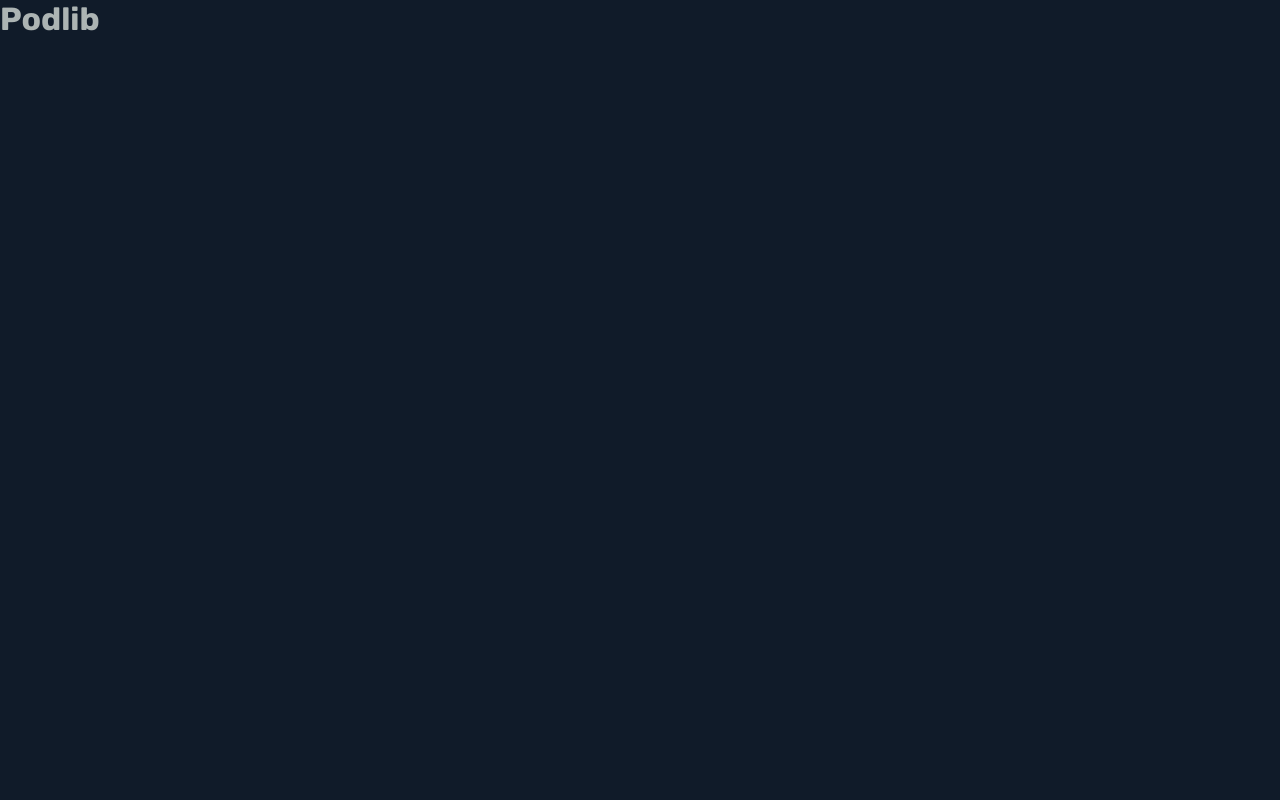
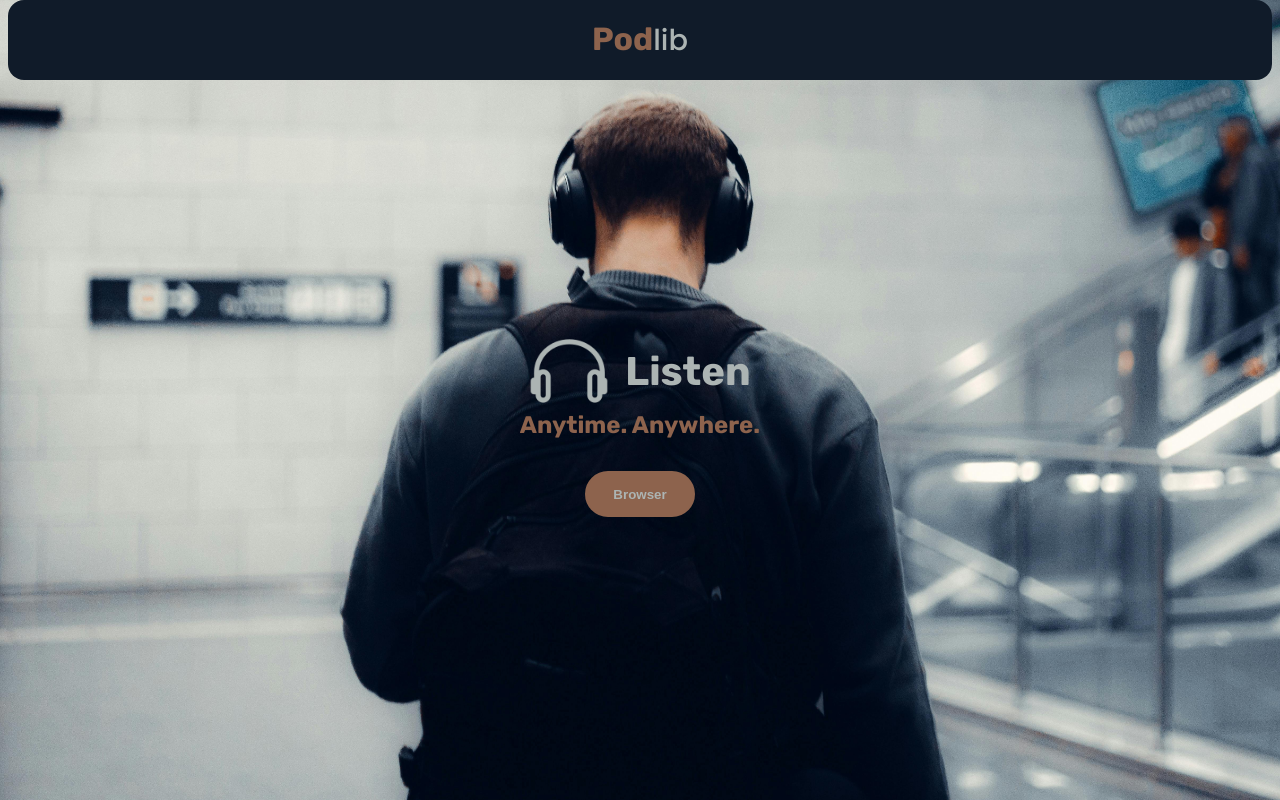
Before and after one commit to KwandileMgenge/CS20240155_WFO2407_D_Kwandile-Mgenge_DJS11, a React (Vite) app: page / in a window 1280 px wide. Built offline with nearby package versions, Linux system fonts and the light colour scheme.

Commit message:
HomePage Implementation and Design

```diff
--- a/src/index.css
+++ b/src/index.css
@@ -22,3 +22,80 @@
   -webkit-font-smoothing: antialiased;
   -moz-osx-font-smoothing: grayscale;
 }
+
+a {
+  margin: 2rem 0;
+}
+
+/* NAVBAR */
+
+.logo {
+  height: 10vh;
+  margin: 0 .5rem;
+  color: var(--primary-color);
+  background-color: var(--secondary-color);
+  border-radius: 1rem;
+}
+
+.logo span {
+  color: var(--edward-color);
+  font-family: "Poppins", sans-serif;
+  font-size: 1.8rem;
+  font-weight: 500;
+}
+
+/* HOMEPAGE */
+
+.homepage {
+  height: 100vh;
+  background-image: url('./assets/el-gringo.jpg');
+  background-size: cover;
+  background-position: center;
+  background-repeat: no-repeat;
+}
+
+.homepage-content {
+  height: 90vh;
+  flex-direction: column;
+}
+
+.homepage-content div {
+  gap: 1em;
+}
+
+.homepage-content img {
+  width: 5rem;
+}
+
+.homepage-content h2 {
+  font-size: 2.5em;
+}
+
+.homepage-content h3 {
+  color: var(--primary-color);
+  font-size: 1.5rem;
+}
+
+button {
+  color: var(--edward-color);
+  background: var(--primary-color);
+  padding: 1em 2em;
+  border: .2em solid var(--primary-color);;
+  border-radius: 2em;
+  font-weight: bolder;
+}
+
+button:hover {
+  background: transparent;
+  color: var(--primary-color);
+}
+
+/* D-R-Y */
+
+.logo,
+.homepage-content,
+.homepage-content div {
+  display: flex;
+  justify-content: center;
+  align-items: center;
+}
--- a/src/pages/HomePage.jsx
+++ b/src/pages/HomePage.jsx
@@ -1,10 +1,31 @@
 import React from 'react'
 import Logo from '../components/Logo'
+import Headphones from '../assets/headphones.png'
+import { Link } from 'react-router-dom'
 
 function HomePage() {
   return (
-    <div>
+    <div className='homepage'>
       <Logo/>
+
+      <div className='homepage-content'>
+        <div>
+          <img src={Headphones} alt="headphones icon" />
+          <h2>Listen</h2>
+        </div>
+
+        <div>
+          <h3>
+            Anytime. Anywhere.
+          </h3>
+        </div>
+
+        <Link to={'/previews'}>
+          <button>
+            Browser
+          </button>
+        </Link>
+      </div>
     </div>
   )
 }
```
